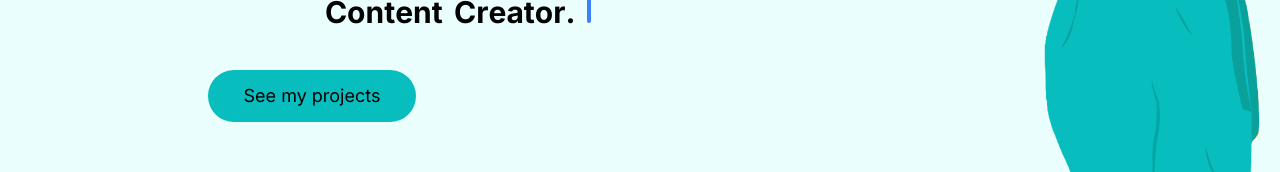
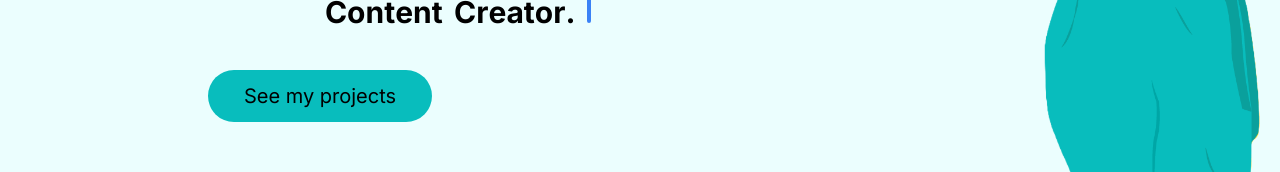
Before and after one commit to ileniadigital/ileniadigital.github.io, a Next.js app: page / in a window 1280 px wide. Shown: the part 398-570 px from the top of the page. Built offline with nearby package versions, Linux system fonts and the light colour scheme.

Commit message:
enlarged project button

```diff
--- a/app/ui/home/hero.tsx
+++ b/app/ui/home/hero.tsx
@@ -45,7 +45,7 @@ export default function Hero() {
                         <div>
 
                         </div>
-                        <button className='w-52 ml-32 text-lg btn hover:text-lg'><a href="/projects">See my projects</a></button>
+                        <button className='w-56 ml-32 text-xl btn '><a href="/projects">See my projects</a></button>
                     </div>
 
                     {/* Portrait */}
```
